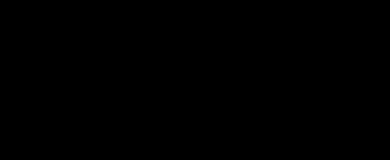
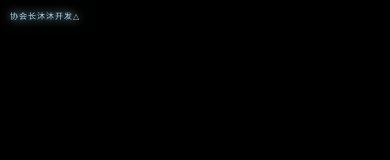
Before and after one commit to xiaomu1999f-cpu/xiaomu, a plain HTML site: page zl.html in a window 390 px wide. Shown: the top 160 px of the page. Drawn offline with Linux system fonts and the light colour scheme.

Commit message:
Update zl.html

```diff
--- a/zl.html
+++ b/zl.html
@@ -37,6 +37,19 @@
             0% { filter: drop-shadow(0 0 10px #ADD8E6); }
             50% { filter: drop-shadow(0 0 25px #ADD8E6); }
             100% { filter: drop-shadow(0 0 10px #ADD8E6); }
+        }
+        /* 左上角开发者标签 */
+        .developer-tag {
+            position: fixed;
+            top: 15px;
+            left: 15px;
+            font-size: 10px;
+            color: #ADD8E6;
+            text-shadow: 0 0 8px #ADD8E6, 0 0 15px rgba(173, 216, 230, 0.6);
+            z-index: 9999;
+            opacity: 0;
+            animation: fadeIn 3s ease forwards 0.2s;
+            letter-spacing: 1px;
         }
         .logo {
             width: 200px;
@@ -121,6 +134,11 @@
             opacity: 0;
         }
         @media (max-width: 767px) and (orientation: portrait) {
+            .developer-tag {
+                font-size: 8px;
+                top: 10px;
+                left: 10px;
+            }
             .warning-bar {
                 font-size: 10px;
                 padding: 12px 8px;
@@ -146,6 +164,9 @@
     </style>
 </head>
 <body>
+    <!-- 左上角开发者标识 -->
+    <div class="developer-tag">协会长沐沐开发△</div>
+
     <img src="your-logo-image.png" alt="指令标志" class="logo" id="logo">
     <!-- 点击查看容器（初始显示） -->
     <div class="click-to-view" id="clickToView">点击查看</div>
```
